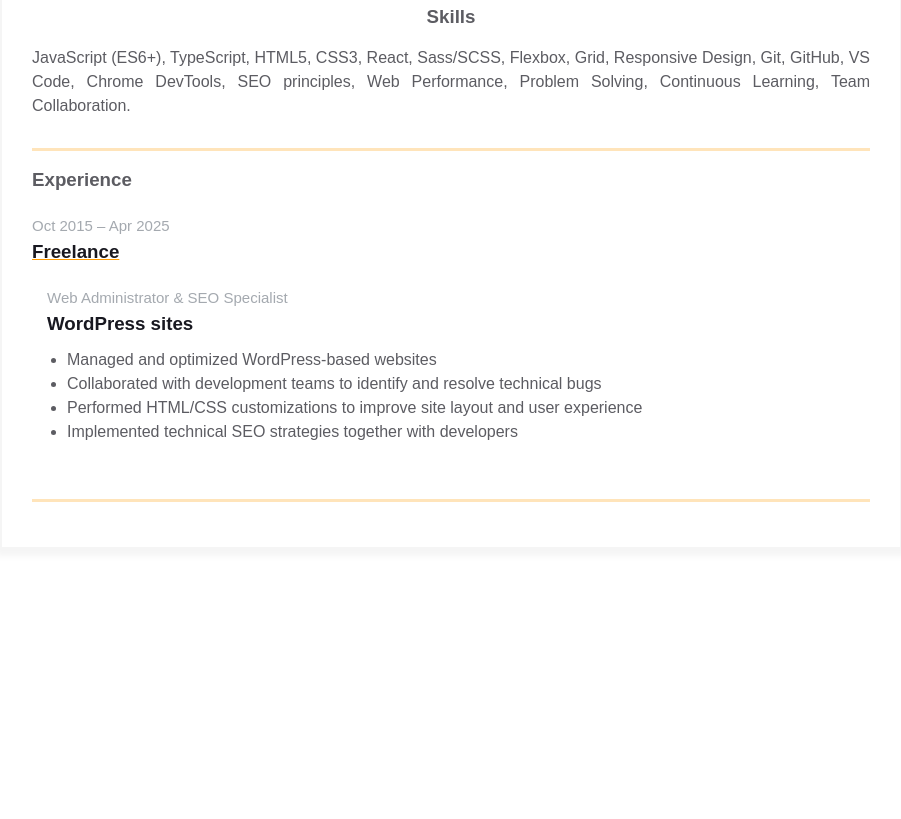
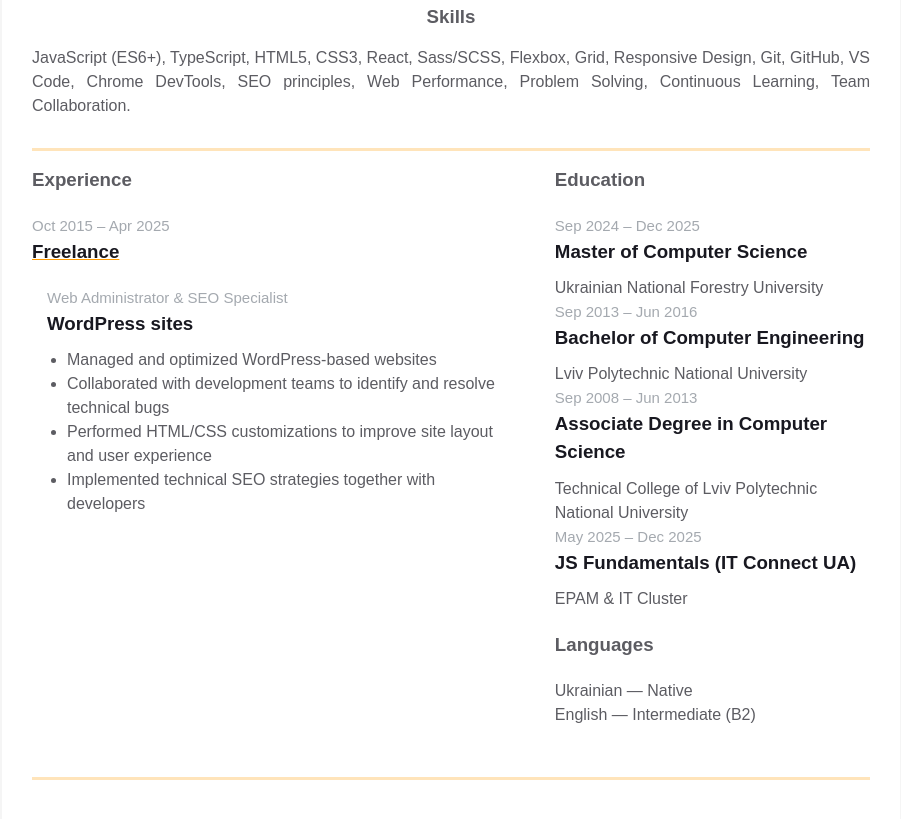
Before and after one commit to olehkushnr/homepage, a plain HTML site: page index.html in a window 1280 px wide. Shown: the part 491-1310 px from the top of the page, without its empty margins (189-1090 px from the left). Before the commit the page ends 1089 px from the top, so only its background shows below. Drawn offline with Linux system fonts and the light colour scheme.

Commit message:
feat: add education and languages blocks
Three formal degrees plus the IT Connect UA training; languages with proficiency.

```diff
--- a/index.html
+++ b/index.html
@@ -175,6 +175,42 @@
                 </div>
             </div>
             </div>
+
+            <div class="additional-info fv">
+            <div class="additional-info__education">
+                <h3 class="additional-info__education-header">Education</h3>
+
+                <div class="additional-info__education-university">
+                <span class="additional-info__education-university-durability">Sep 2024 – Dec 2025</span>
+                <h3 class="additional-info__education-university-speciality">Master of Computer Science</h3>
+                <p class="additional-info__education-university-name">Ukrainian National Forestry University</p>
+                </div>
+
+                <div class="additional-info__education-university">
+                <span class="additional-info__education-university-durability">Sep 2013 – Jun 2016</span>
+                <h3 class="additional-info__education-university-speciality">Bachelor of Computer Engineering</h3>
+                <p class="additional-info__education-university-name">Lviv Polytechnic National University</p>
+                </div>
+
+                <div class="additional-info__education-university">
+                <span class="additional-info__education-university-durability">Sep 2008 – Jun 2013</span>
+                <h3 class="additional-info__education-university-speciality">Associate Degree in Computer Science</h3>
+                <p class="additional-info__education-university-name">Technical College of Lviv Polytechnic National University</p>
+                </div>
+
+                <div class="additional-info__education-university">
+                <span class="additional-info__education-university-durability">May 2025 – Dec 2025</span>
+                <h3 class="additional-info__education-university-speciality">JS Fundamentals (IT Connect UA)</h3>
+                <p class="additional-info__education-university-name">EPAM &amp; IT Cluster</p>
+                </div>
+            </div>
+
+            <div class="additional-info__languages">
+                <h3 class="additional-info__languages-header">Languages</h3>
+                <p class="additional-info__languages-item">Ukrainian — Native</p>
+                <p class="additional-info__languages-item">English — Intermediate (B2)</p>
+            </div>
+            </div>
         </div>
         </div>
     </div>
```
